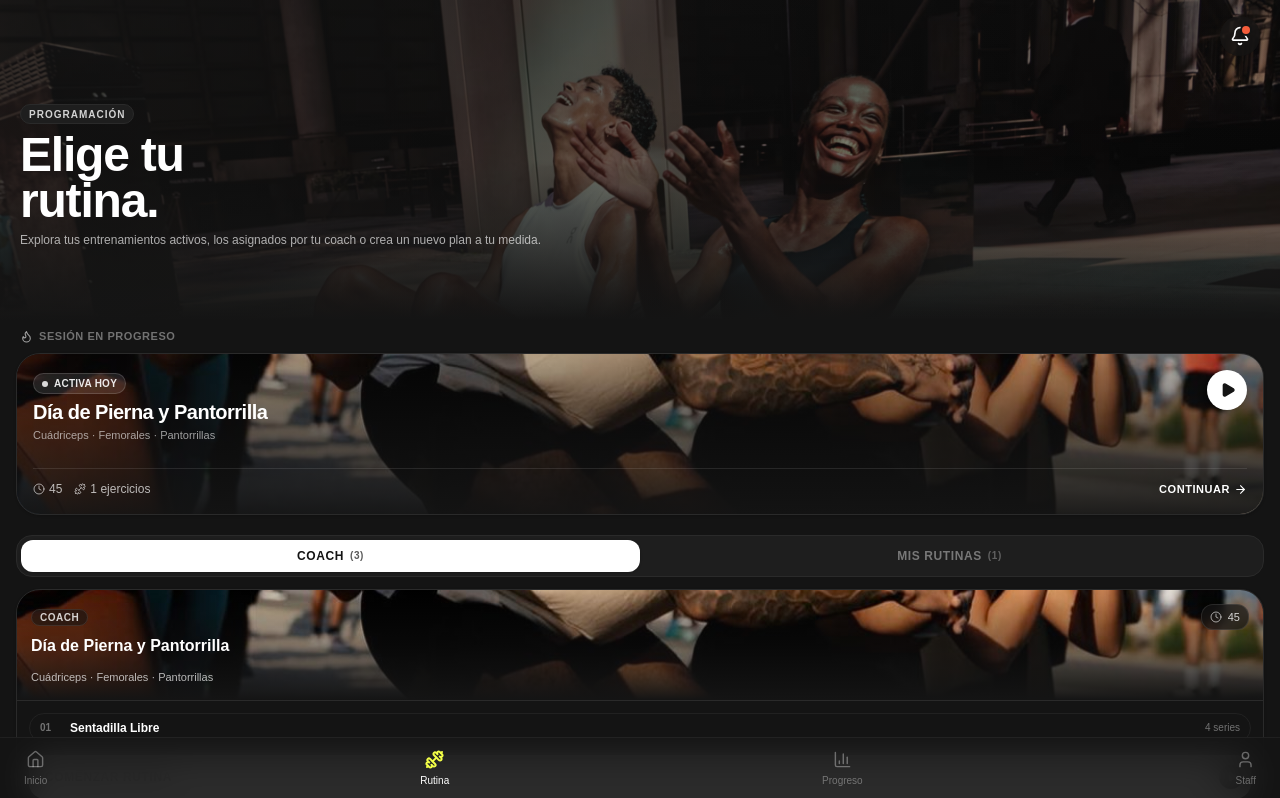
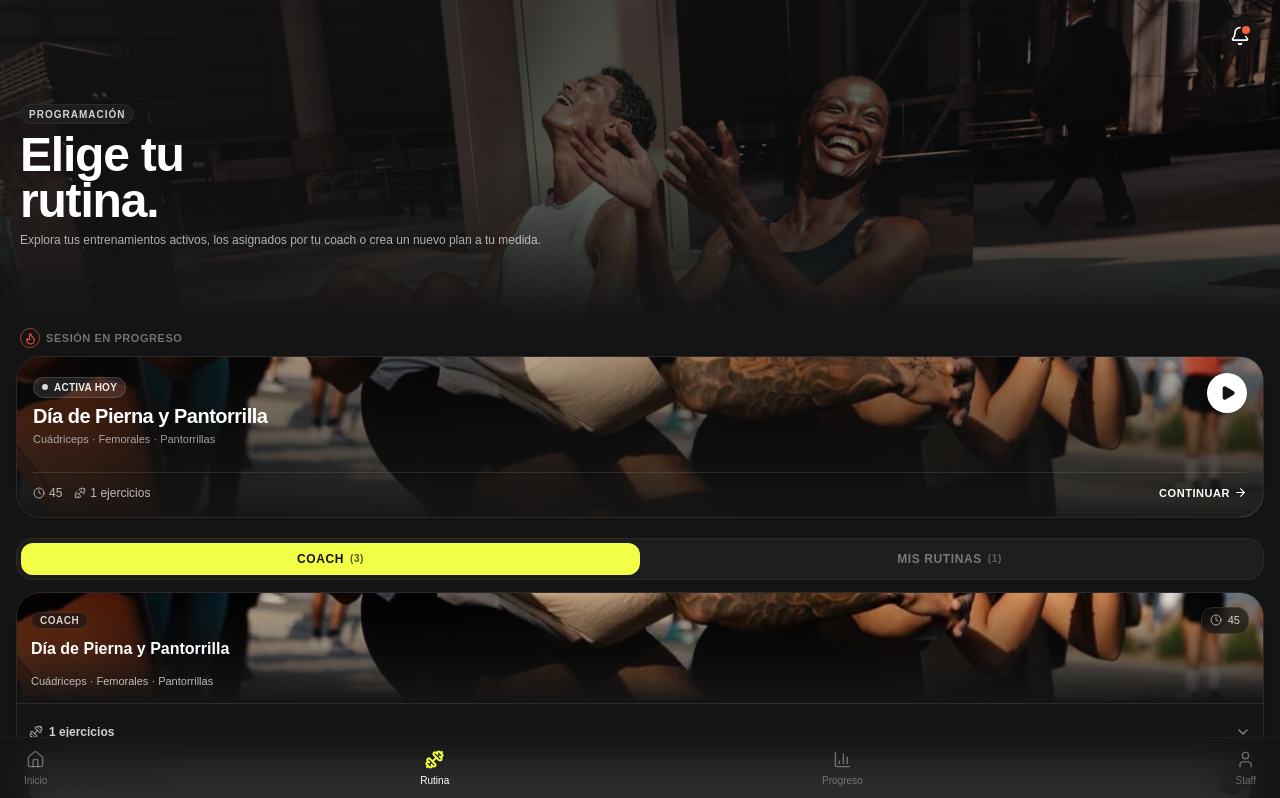
Before and after one commit to King1331/RpBox-Gym-Limon, a React (Vite) app: page /rutinas in a window 1280 px wide. Shown: the top 798 px of the page. Built offline with nearby package versions, Linux system fonts and the light colour scheme.

Commit message:
feat: Routine selector fix

```diff
--- a/src/screens/RoutineSelector.jsx
+++ b/src/screens/RoutineSelector.jsx
@@ -10,7 +10,9 @@
   ChevronRight,
   Flame,
   Layers,
-  ArrowRight
+  ArrowRight,
+  ChevronDown,
+  ChevronUp,
 } from "lucide-react";
 import { motion, AnimatePresence } from "framer-motion";
 import HeroSection from "../components/HeroSection";
@@ -48,6 +50,7 @@
   const [, setLocation] = useLocation();
   const [tab, setTab] = useState("coach");
   const [currentPage, setCurrentPage] = useState(1);
+  const [expandedRoutineId, setExpandedRoutineId] = useState(null);
   const ITEMS_PER_PAGE = 2;
 
   // Rutina en curso
@@ -79,6 +82,11 @@
   const handleTabChange = (newTab) => {
     setTab(newTab);
     setCurrentPage(1);
+    setExpandedRoutineId(null); // Cerrar acordeón al cambiar de pestaña
+  };
+
+  const toggleExpand = (id) => {
+    setExpandedRoutineId(prev => (prev === id ? null : id));
   };
 
   return (
@@ -111,7 +119,9 @@
             <section className="space-y-2">
               <div className="flex items-center justify-between px-1">
                 <p className="text-[11px] font-bold uppercase tracking-wider text-white/40 flex items-center gap-1.5">
-                  <Flame size={13} className="text-white/60" />
+                  <span className="flex items-center justify-center w-5 h-5 rounded-full border border-flame/60">
+                    <Flame size={13} className="text-flame" />
+                  </span>
                   Sesión en progreso
                 </p>
               </div>
@@ -175,7 +185,7 @@
           {/* ================= SECCIÓN: EXPLORADOR DE RUTINAS ================= */}
           <section className="space-y-3">
 
-            {/* iOS Segmented Control */}
+            {/* iOS Segmented Control con acento lima */}
             <div className="flex p-1 bg-ink-soft rounded-xl border border-ink-line relative">
               <motion.button
                 whileTap={{ scale: 0.97 }}
@@ -188,7 +198,7 @@
                 {tab === "coach" && (
                   <motion.div
                     layoutId="activeRoutineTab"
-                    className="absolute inset-0 bg-paper rounded-lg -z-10 shadow-sm"
+                    className="absolute inset-0 bg-lime rounded-lg -z-10 shadow-sm"
                     transition={{ type: "spring", stiffness: 450, damping: 35 }}
                   />
                 )}
@@ -206,7 +216,7 @@
                 {tab === "mio" && (
                   <motion.div
                     layoutId="activeRoutineTab"
-                    className="absolute inset-0 bg-paper rounded-lg -z-10 shadow-sm"
+                    className="absolute inset-0 bg-lime rounded-lg -z-10 shadow-sm"
                     transition={{ type: "spring", stiffness: 450, damping: 35 }}
                   />
                 )}
@@ -245,7 +255,7 @@
               </motion.button>
             )}
 
-            {/* ================= LISTA DE RUTINAS (FOTO LIMPIA SIN FONDOS PESADOS) ================= */}
+            {/* ================= LISTA DE RUTINAS CON ACORDEÓN ================= */}
             <AnimatePresence mode="wait">
               <motion.div
                 key={`${tab}-${currentPage}`}
@@ -271,6 +281,7 @@
                   paginatedLista.map((rutina, index) => {
                     const bgImage = rutina.imagen || DEFAULT_IMAGES[index % DEFAULT_IMAGES.length];
                     const exercises = rutina.ejercicios || [];
+                    const isExpanded = expandedRoutineId === rutina.id;
 
                     return (
                       <motion.div
@@ -311,11 +322,43 @@
                           </div>
                         </div>
 
-                        {/* Cuerpo sin fondos opacos pesados (Fondo transparente integrado) */}
+                        {/* Cuerpo con acordeón para ejercicios */}
                         <div className="p-3 border-t border-ink-line">
+                          {/* Botón para expandir/colapsar */}
+                          <button
+                            type="button"
+                            onClick={() => toggleExpand(rutina.id)}
+                            className="w-full flex items-center justify-between py-2 text-xs font-bold text-paper/80 hover:text-paper transition-colors"
+                          >
+                            <span className="flex items-center gap-1.5">
+                              <Dumbbell size={14} className="text-white/50" />
+                              {exercises.length > 0
+                                ? `${exercises.length} ejercicios`
+                                : "Sin ejercicios"}
+                            </span>
+                            <motion.span
+                              animate={{ rotate: isExpanded ? 180 : 0 }}
+                              transition={{ duration: 0.2 }}
+                              className="text-white/50"
+                            >
+                              <ChevronDown size={16} />
+                            </motion.span>
+                          </button>
+
+                          {/* Contenido desplegable */}
+                          <AnimatePresence initial={false}>
+                            {isExpanded && (
+                              <motion.div
+                                key="content"
+                                initial={{ height: 0, opacity: 0 }}
+                                animate={{ height: "auto", opacity: 1 }}
+                                exit={{ height: 0, opacity: 0 }}
+                                transition={{ duration: 0.25, ease: [0.32, 0.72, 0, 1] }}
+                                className="overflow-hidden"
+                              >
                                 {exercises.length > 0 ? (
-                            <div className="space-y-1.5 mb-3">
-                              {exercises.slice(0, 3).map((ej, idx) => {
+                                  <div className="space-y-1.5 pt-2 pb-1">
+                                    {exercises.map((ej, idx) => {
                                       const exName = typeof ej === 'string' ? ej : (ej.nombre || 'Ejercicio');
                                       const exDetail = typeof ej === 'string' ? '4 series · 10 reps' : (ej.detalle || '4 series');
                                       const exIndex = String(idx + 1).padStart(2, '0');
@@ -339,24 +382,22 @@
                                         </div>
                                       );
                                     })}
-                              {exercises.length > 3 && (
-                                <p className="text-[10px] text-center text-white/40 pt-1">
-                                  + {exercises.length - 3} ejercicios adicionales
-                                </p>
-                              )}
                                   </div>
                                 ) : (
                                   <p className="text-xs text-white/30 italic py-2 text-center">
                                     Sin ejercicios asignados.
                                   </p>
                                 )}
+                              </motion.div>
+                            )}
+                          </AnimatePresence>
 
                           {/* Botón de Inicio con Estilo iOS Unificado */}
                           <motion.button
                             whileTap={{ scale: 0.98 }}
                             type="button"
                             onClick={() => setLocation(`/routine/${rutina.id}`)}
-                            className="touch-press w-full flex items-center justify-between rounded-xl bg-paper py-2.5 pl-4 pr-2 text-ink font-black text-xs uppercase tracking-wider shadow-sm hover:bg-white/90 cursor-pointer"
+                            className="touch-press w-full mt-3 flex items-center justify-between rounded-xl bg-paper py-2.5 pl-4 pr-2 text-ink font-black text-xs uppercase tracking-wider shadow-sm hover:bg-white/90 cursor-pointer"
                           >
                             <span>Comenzar rutina</span>
                             <div className="w-6 h-6 rounded-lg bg-ink text-paper flex items-center justify-center">
```
Lines whose indentation alone changed are shown as unchanged.
